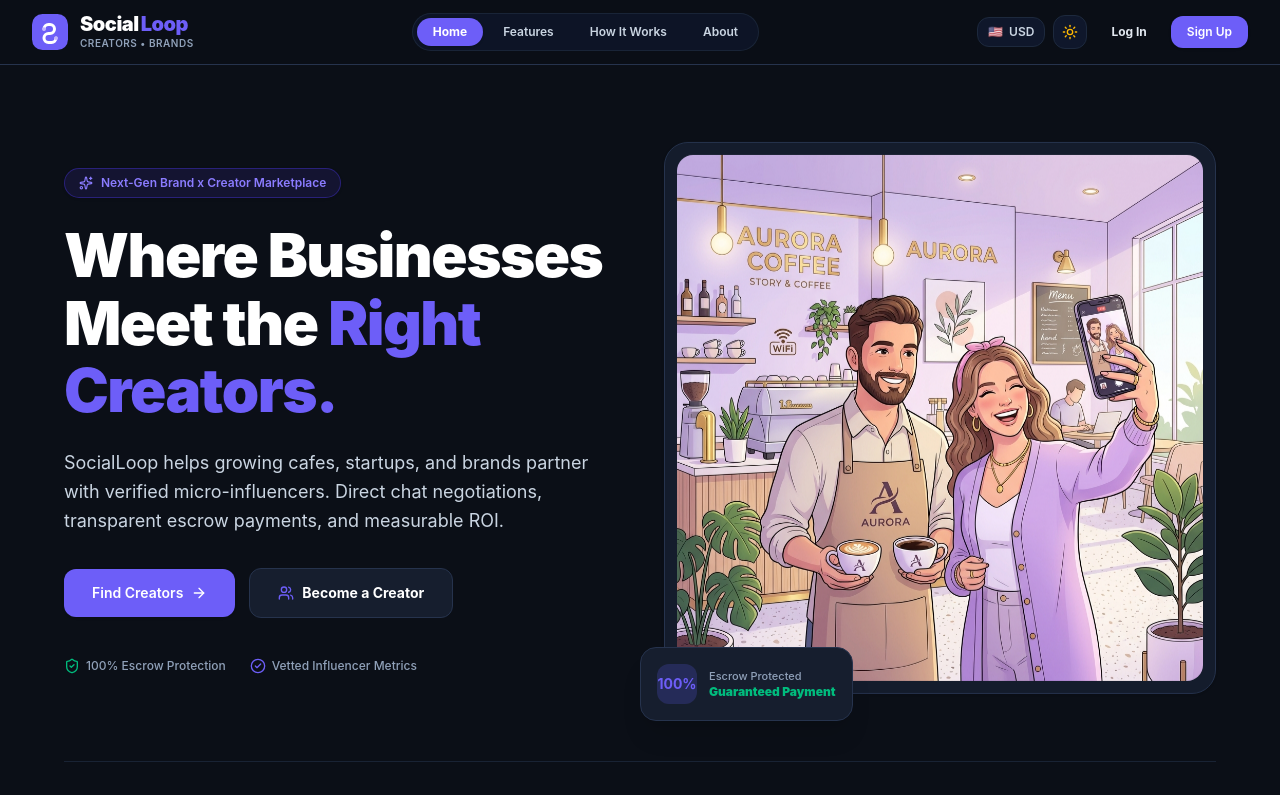
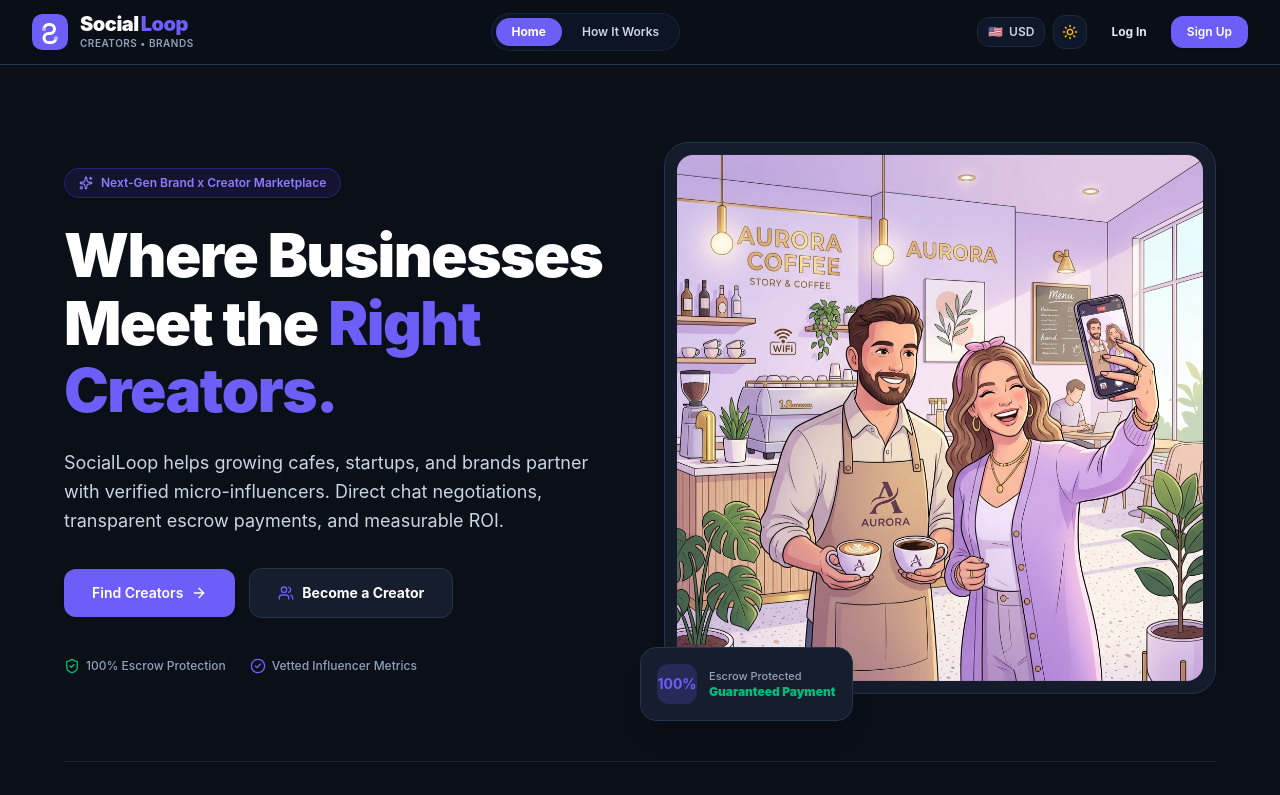
Before and after one commit to sritha09/SocialLoop, a React (Vite) app: page / in a window 1280 px wide. Shown: the top 795 px of the page. Built offline with nearby package versions, Linux system fonts and the light colour scheme.

Commit message:
Eliminate landing page 2D transform animation reflows on modal state changes and remove Features/About from public navbar

```diff
--- a/src/App.jsx
+++ b/src/App.jsx
@@ -107,7 +107,7 @@ const MainAppContent = () => {
 
         {/* LOGGED-OUT USERS: PUBLIC LANDING PAGE */}
         {!currentUser && activeView === 'landing' && (
-          <div className="space-y-12 animate-fadeIn">
+          <div className="space-y-12">
             <HeroSection setActiveView={setActiveView} openAuthModal={openAuthModal} />
             <StatsSection />
             <FeaturesSection />
--- a/src/components/layout/Navbar.jsx
+++ b/src/components/layout/Navbar.jsx
@@ -61,22 +61,10 @@ export const Navbar = ({ activeView, setActiveView, openAuthModal, openSettingsM
                 Home
               </button>
               <button
-                onClick={() => navigateSection('features')}
-                className="px-4 py-1.5 text-slate-600 dark:text-slate-300 hover:text-[#6D5EF8] rounded-full transition-all"
-              >
-                Features
-              </button>
-              <button
                 onClick={() => navigateSection('how-it-works')}
                 className="px-4 py-1.5 text-slate-600 dark:text-slate-300 hover:text-[#6D5EF8] rounded-full transition-all"
               >
                 How It Works
-              </button>
-              <button
-                onClick={() => openLegalModal('about')}
-                className="px-4 py-1.5 text-slate-600 dark:text-slate-300 hover:text-[#6D5EF8] rounded-full transition-all"
-              >
-                About
               </button>
             </nav>
           )}
--- a/src/index.css
+++ b/src/index.css
@@ -8,7 +8,7 @@
   }
 }
 
-/* Modern Minimalist Glassmorphism & Flat Cards (No heavy gradients) */
+/* Modern Minimalist Glassmorphism & Flat Cards */
 .glass-panel {
   @apply bg-white/95 dark:bg-[#161E2E]/95 backdrop-blur-md border border-[#ECECF3] dark:border-[#26334D] shadow-sm;
 }
@@ -46,7 +46,7 @@
   @apply bg-slate-200 dark:bg-slate-800 rounded-full hover:bg-slate-400 transition-colors;
 }
 
-/* Animations */
+/* Animations - Pure Opacity Fade to Prevent Transform Layout Box Shifts */
 @keyframes float {
   0%, 100% { transform: translateY(0px); }
   50% { transform: translateY(-4px); }
@@ -57,10 +57,10 @@
 }
 
 @keyframes fadeIn {
-  from { opacity: 0; transform: translateY(4px); }
-  to { opacity: 1; transform: translateY(0); }
+  from { opacity: 0; }
+  to { opacity: 1; }
 }
 
 .animate-fadeIn {
-  animation: fadeIn 0.25s ease-out forwards;
+  animation: fadeIn 0.15s ease-out forwards;
 }
```
